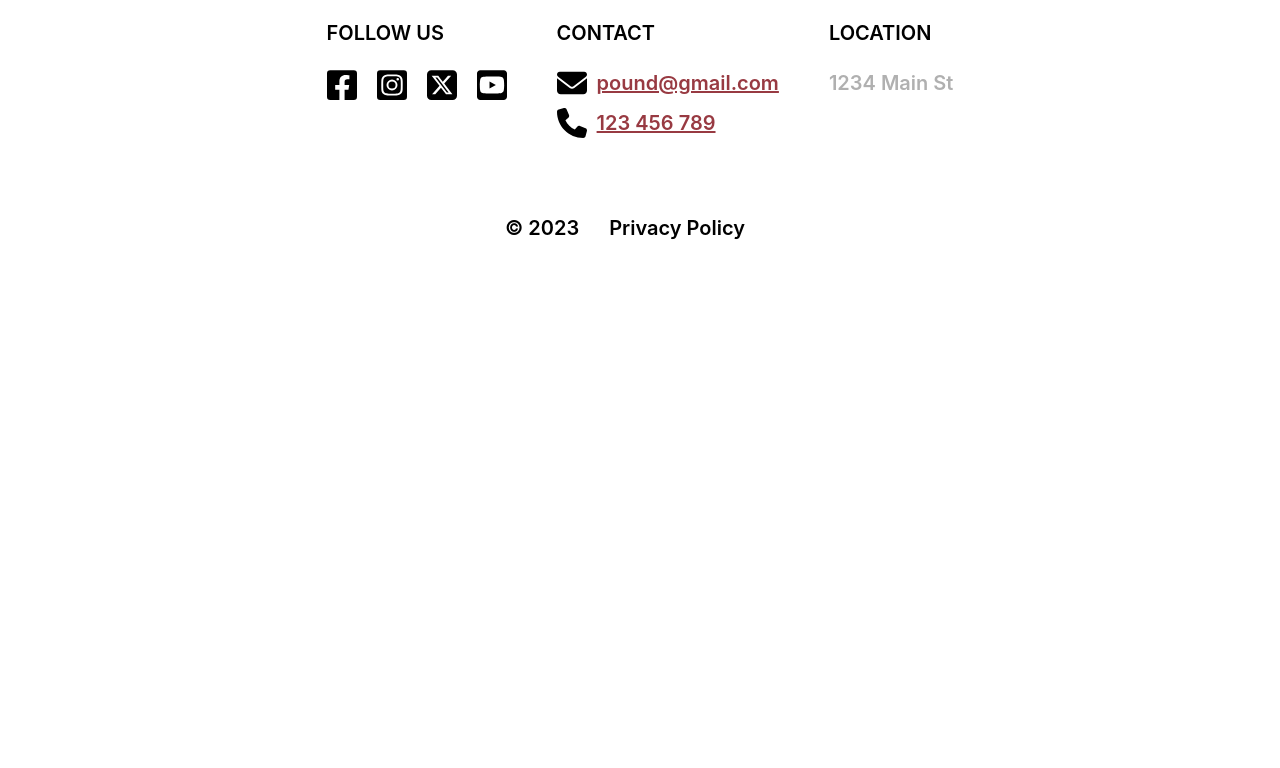
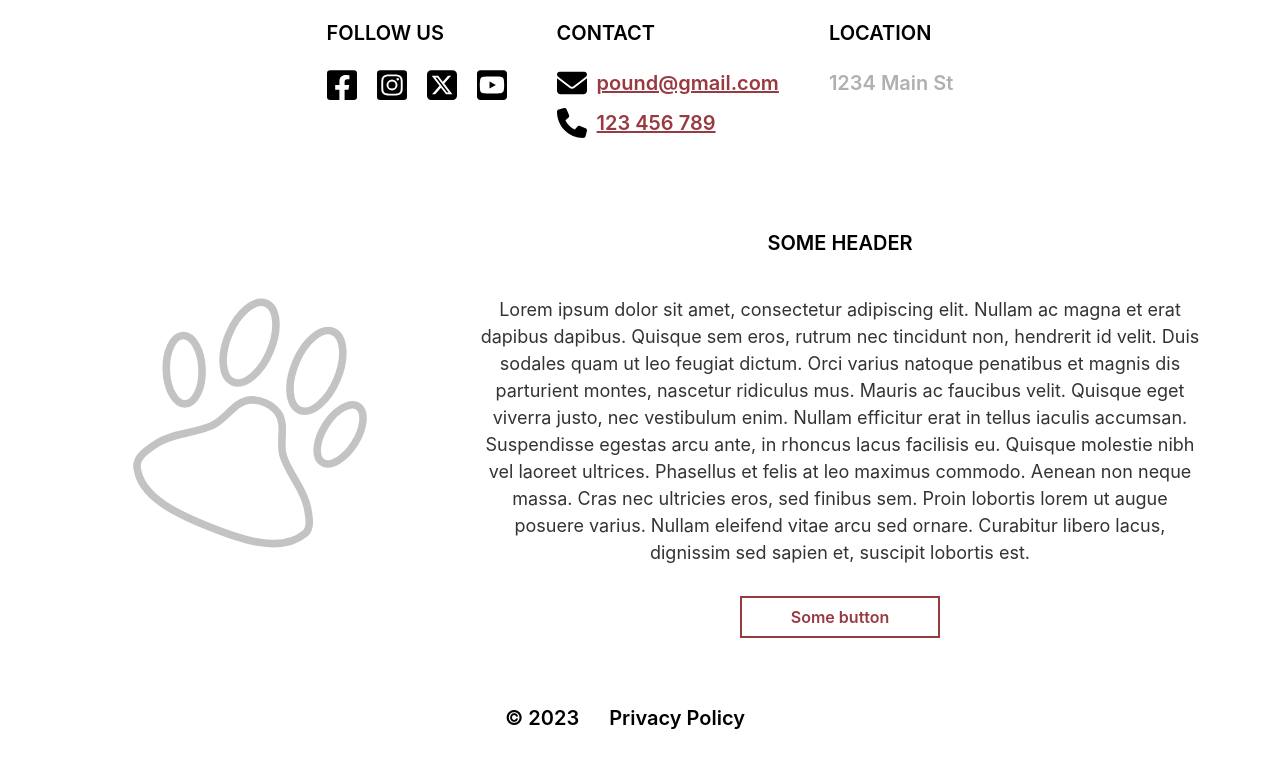
Before and after one commit to Akaczek/cms-for-dog-blog, a React (Vite) app in the folder frontend/: page / in a window 1280 px wide. Shown: the part 602-1370 px from the top of the page. Before the commit the page ends 880 px from the top, so only its background shows below. Built offline with nearby package versions, Linux system fonts and the light colour scheme.

Commit message:
Text component

```diff
--- a/frontend/src/assets/theme/theme.ts
+++ b/frontend/src/assets/theme/theme.ts
@@ -3,7 +3,8 @@ export const theme = {
     white: '#ffffff',
     lightBrown: '#983a42',
     lightGrey: '#e6e6e6',
-    darkGrey: '#b0b0b0',
+    grey: '#b0b0b0',
+    darkGrey: '#333333',
   },
 };
 
--- a/frontend/src/components/HeroBanner/HeroBanner.styles.ts
+++ b/frontend/src/components/HeroBanner/HeroBanner.styles.ts
@@ -3,6 +3,7 @@ import { device } from '../../assets/theme';
 
 export const HeroBannerWrapper = styled.div`
   display: flex;
+  margin-bottom: 30px;
 
   @media ${device.lg} {
     flex-direction: column;
@@ -115,5 +116,5 @@ export const LocationText = styled.div`
   font-size: 20px;
   font-weight: 600;
   margin-bottom: 10px;
-  color: ${(props) => props.theme.colors.darkGrey};
+  color: ${(props) => props.theme.colors.grey};
 `;
--- /dev/null
+++ b/frontend/src/components/Text/Text.styles.ts
@@ -0,0 +1,86 @@
+import styled from "styled-components";
+
+import { device } from "../../assets/theme";
+import { TextWrapperProps, ImagePosition } from "./Text.types";
+
+export const TextWrapper = styled.div<TextWrapperProps>`
+  display: flex;
+  margin-bottom: 30px;
+  justify-content: center;
+  align-items: center;
+
+  flex-direction: ${({ $imagePosition }) => {
+    switch ($imagePosition) {
+      case ImagePosition.Left:
+        return 'row';
+      case ImagePosition.Right:
+        return 'row-reverse';
+      case ImagePosition.Top:
+        return 'column';
+      case ImagePosition.Bottom:
+        return 'column-reverse';
+      default:
+        return 'row';
+    }
+  }};
+
+  @media ${device.md} {
+    flex-direction: ${({ $imagePosition }) => {
+    switch ($imagePosition) {
+      case ImagePosition.Left:
+      case ImagePosition.Top:
+        return 'column';
+      case ImagePosition.Right:
+      case ImagePosition.Bottom:
+        return 'column-reverse';
+      default:
+        return 'column';
+    }
+  }};
+  }
+`;
+
+export const Image = styled.img`
+  object-fit: cover;
+  max-width: 500px;
+  flex-grow: 1;
+`;
+
+export const TextAndButtonWrapper = styled.div`
+  display: flex;
+  flex-direction: column;
+  justify-content: center;
+  align-items: center;
+  padding: 0 30px;
+  flex-grow: 1;
+`;
+
+export const Header = styled.h3`
+  font-size: 20px;
+  font-weight: 600;
+  text-transform: uppercase;
+`;
+
+export const Paragraph = styled.p`
+  text-align: center;
+  margin-bottom: 30px;
+  font-size: 18px;
+  color: ${(props) => props.theme.colors.darkGrey};
+`;
+
+export const Button = styled.button`
+  width: 200px;
+  padding: 10px 20px;
+  cursor: pointer;
+  font-size: 16px;
+  font-weight: 600;
+  background-color: ${(props) => props.theme.colors.white};
+  color: ${(props) => props.theme.colors.lightBrown};
+  border: 2px solid ${(props) => props.theme.colors.lightBrown};
+  transition: all 0.3s ease-in-out;
+
+  &:hover {
+    background-color: ${(props) => props.theme.colors.lightBrown};
+    color: ${(props) => props.theme.colors.white};
+  }
+`;
--- /dev/null
+++ b/frontend/src/components/Text/Text.tsx
@@ -0,0 +1,40 @@
+import { FC } from 'react';
+
+import dogPaw from '../../assets/paw.svg';
+import {
+  TextWrapper,
+  Image,
+  TextAndButtonWrapper,
+  Header,
+  Paragraph,
+  Button,
+} from './Text.styles';
+import { ImagePosition } from './Text.types';
+
+const Text: FC = () => {
+  return (
+    <TextWrapper $imagePosition={'left' as ImagePosition}>
+      <Image src={dogPaw} alt='dog' />
+      <TextAndButtonWrapper>
+        <Header>Some header</Header>
+        <Paragraph>
+          Lorem ipsum dolor sit amet, consectetur adipiscing elit. Nullam ac
+          magna et erat dapibus dapibus. Quisque sem eros, rutrum nec tincidunt
+          non, hendrerit id velit. Duis sodales quam ut leo feugiat dictum. Orci
+          varius natoque penatibus et magnis dis parturient montes, nascetur
+          ridiculus mus. Mauris ac faucibus velit. Quisque eget viverra justo,
+          nec vestibulum enim. Nullam efficitur erat in tellus iaculis accumsan.
+          Suspendisse egestas arcu ante, in rhoncus lacus facilisis eu. Quisque
+          molestie nibh vel laoreet ultrices. Phasellus et felis at leo maximus
+          commodo. Aenean non neque massa. Cras nec ultricies eros, sed finibus
+          sem. Proin lobortis lorem ut augue posuere varius. Nullam eleifend
+          vitae arcu sed ornare. Curabitur libero lacus, dignissim sed sapien
+          et, suscipit lobortis est.
+        </Paragraph>
+        <Button>Some button</Button>
+      </TextAndButtonWrapper>
+    </TextWrapper>
+  );
+};
+
+export default Text;
--- /dev/null
+++ b/frontend/src/components/Text/Text.types.ts
@@ -0,0 +1,10 @@
+export enum ImagePosition {
+  Left = 'left',
+  Right = 'right',
+  Top = 'top',
+  Bottom = 'bottom',
+}
+
+export interface TextWrapperProps {
+  $imagePosition?: ImagePosition;
+}
--- /dev/null
+++ b/frontend/src/components/Text/index.ts
@@ -0,0 +1 @@
+export { default } from './Text';
--- a/frontend/src/components/index.ts
+++ b/frontend/src/components/index.ts
@@ -1,3 +1,4 @@
 export { default as Header } from './Header';
 export { default as Footer } from './Footer';
 export { default as HeroBanner } from './HeroBanner';
+export { default as Text } from './Text';
--- a/frontend/src/publicApp/PublicApp/PublicApp.tsx
+++ b/frontend/src/publicApp/PublicApp/PublicApp.tsx
@@ -1,6 +1,6 @@
 import { FC } from 'react';
 
-import { Header, Footer, HeroBanner } from '../../components';
+import { Header, Footer, HeroBanner, Text } from '../../components';
 import { ContentWrapper } from './PublicApp.styles';
 
 const PublicApp: FC = () => {
@@ -9,6 +9,7 @@ const PublicApp: FC = () => {
       <Header />
       <ContentWrapper>
         <HeroBanner />
+        <Text />
       </ContentWrapper>
       <Footer />
     </>
```
